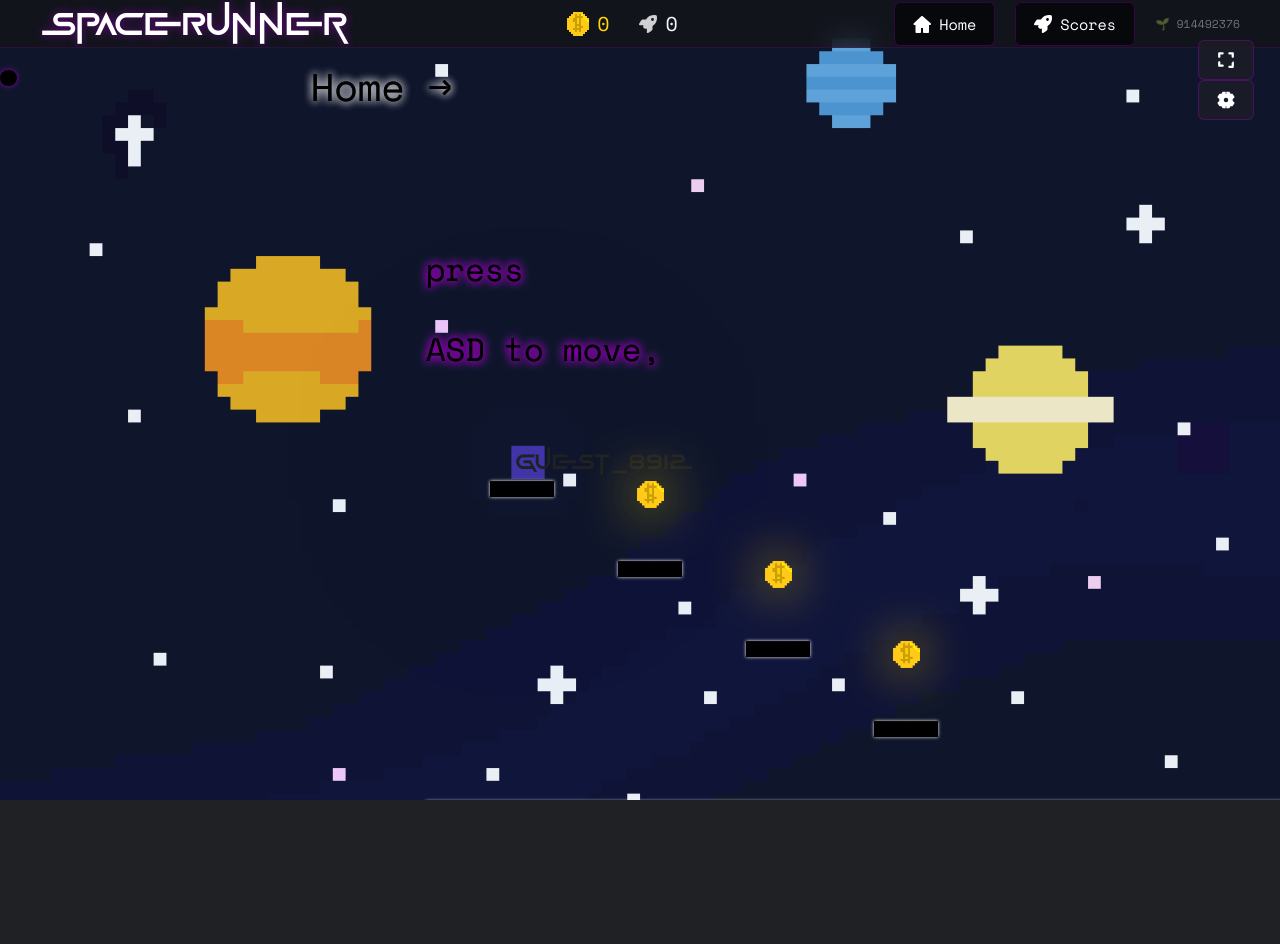
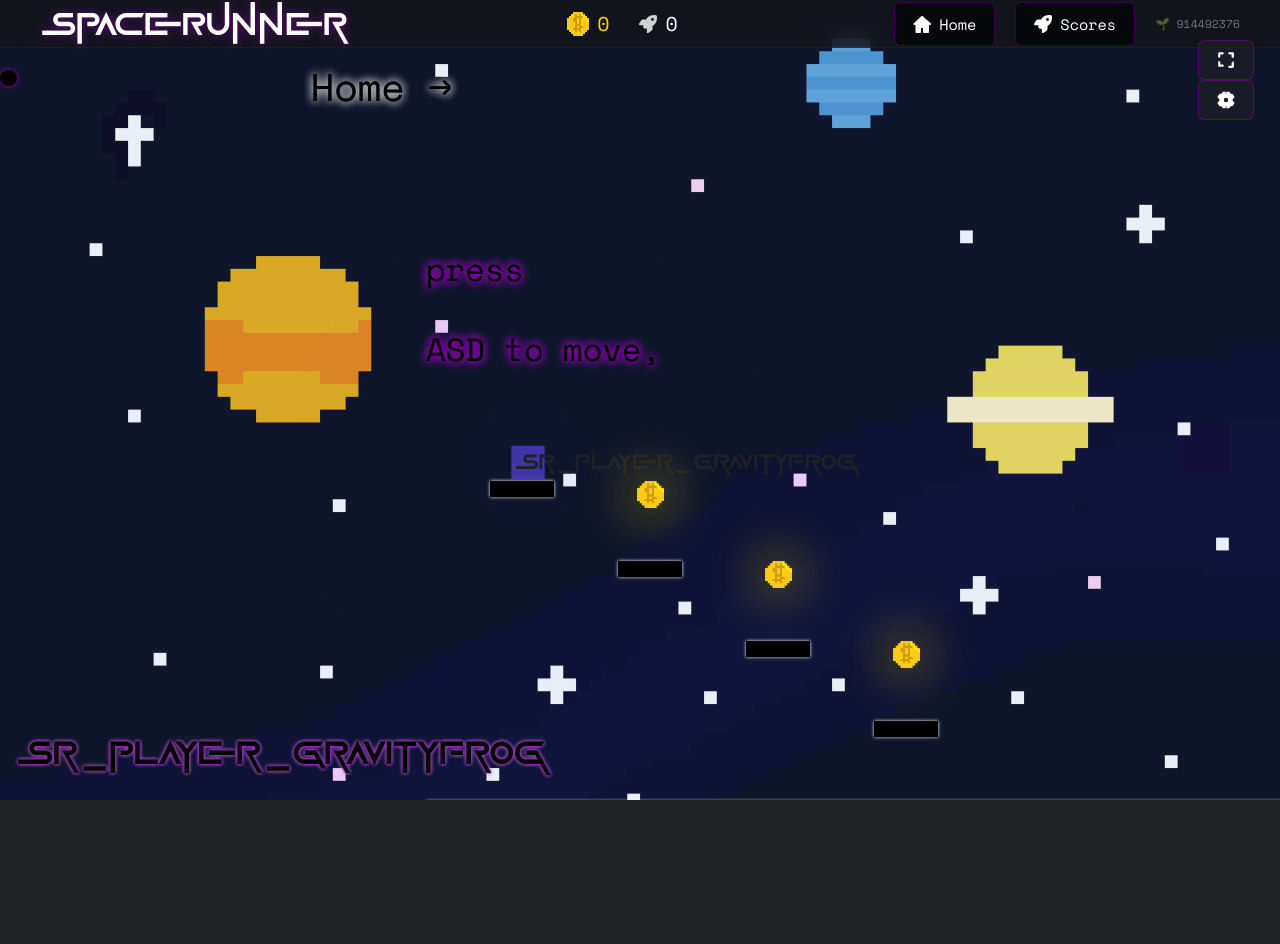
Before and after one commit to Michi4/SpaceRunner, a PHP site: page /game.html in a window 1280 px wide. Run offline with PHP 8.4, Linux system fonts and the light colour scheme.

Commit message:
Unify guest name to persistent sr_player_FunnyNames, display username/guest name in bottom left across pages, block guest name signups, prevent guest score saves, and restore Y coordinate logic to 15baf87

```diff
--- a/GAME/public/js/script.js
+++ b/GAME/public/js/script.js
@@ -1725,16 +1725,27 @@ function getLoggedUser() {
     }
   }
 
+  if (!window._guestName) {
+      if (localStorage.getItem('sr_guest_name')) {
+          window._guestName = localStorage.getItem('sr_guest_name');
+      } else {
+          const adjectives = ['Cosmic', 'Speedy', 'Quantum', 'Nebula', 'Cyber', 'Rocket', 'Shadow', 'Super', 'Turbo', 'Neon', 'Astro', 'Gravity', 'Star'];
+          const nouns = ['Runner', 'Monkey', 'Alien', 'Banana', 'Donut', 'Potato', 'Ninja', 'Cat', 'Frog', 'Cactus', 'Burger', 'Panda', 'Robot'];
+          const adj = adjectives[Math.floor(Math.random() * adjectives.length)];
+          const noun = nouns[Math.floor(Math.random() * nouns.length)];
+          window._guestName = 'sr_player_' + adj + noun;
+          localStorage.setItem('sr_guest_name', window._guestName);
+      }
+  }
+
   console.log("User ID: " + userId + ", Username: " + username);
-  document.getElementById("loggeduser").innerHTML = username;
+  const displayUser = username || window._guestName;
+  document.getElementById("loggeduser").innerHTML = displayUser;
+
   if (typeof players !== 'undefined' && players[0]) {
       if (username) {
           players[0].text = username;
       } else {
-          // Assign a persistent guest name for this session so remote players see a name
-          if (!window._guestName) {
-              window._guestName = 'Guest_' + Math.floor(Math.random() * 9000 + 1000);
-          }
           players[0].text = window._guestName;
       }
   }
@@ -1747,6 +1758,10 @@ getLoggedUser();
 
 
 function saveScore(score) {
+    if (players[0] && players[0].text && players[0].text.startsWith('sr_player_')) {
+        console.log('Guest score not saved.');
+        return;
+    }
     const data = new FormData();
     data.append('difficulty', score.difficulty ?? 'hard');
     data.append('score', score.ratioDistance ?? 0);
@@ -1838,8 +1853,9 @@ if (localStorage.getItem('multiplayer') === 'true') {
             if (!myRoom) return;
             const data = {
                 room: myRoom,
-                rx: (players[0].position.x + game.scrollOffset) / width,
-                ry: players[0].position.y / height, // top-of-player Y (proportional to screen height)
+                px: players[0].position.x / width,
+                py: players[0].position.y / height,
+                offset: game.scrollOffset / width,
                 color: players[0].color,
                 text: players[0].text || (window._guestName || '?'),
                 level: game.level
@@ -1877,6 +1893,7 @@ function drawRemotePlayers() {
     if (localStorage.getItem('multiplayer') !== 'true') return;
     const playerW = width / 38.4;
     const playerH = playerW;
+    const myOffset = game.scrollOffset / width;
 
     Object.values(remotePlayers).forEach(d => {
         // Only draw players on the exact same level as the local player
@@ -1884,11 +1901,9 @@ function drawRemotePlayers() {
         const localLevel = Number(game.level);
         if (remoteLevel !== localLevel) return;
 
-        // world X: absolute level position
-        const worldX = d.rx * width - game.scrollOffset;
-
-        // world Y: proportional to screen height (same top-Y normalization as sent)
-        const worldY = d.ry * height;
+        // Calculate dynamic relative screen position based on scrollOffset difference
+        const worldX = (d.px + d.offset - myOffset) * width;
+        const worldY = d.py * height;
 
         ctx.save();
         let drawColor = d.color;
--- a/GAME/public/login/script.js
+++ b/GAME/public/login/script.js
@@ -129,6 +129,9 @@ if (signupForm) {
       valid = false;
     } else if (!/^[a-zA-Z0-9_-]{3,16}$/.test(usernameVal)) {
       showError(usernameInput, 'Use 3–16 characters: letters, numbers, _ or -.');
+      valid = false;
+    } else if (usernameVal.toLowerCase().startsWith('sr_player_')) {
+      showError(usernameInput, 'Username cannot start with "sr_player_".');
       valid = false;
     } else {
       showSuccess(usernameInput);
--- a/GAME/public/login/signup.php
+++ b/GAME/public/login/signup.php
@@ -38,6 +38,10 @@ $password = $_POST['password']      ?? '';
 
 if (!preg_match('/^[a-zA-Z0-9_-]{3,16}$/', $username)) {
     send_error('Invalid username. Use 3–16 characters: letters, numbers, _ or -.');
+}
+
+if (strncasecmp($username, 'sr_player_', 10) === 0) {
+    send_error('Username cannot start with "sr_player_".');
 }
 
 if (!filter_var($email, FILTER_VALIDATE_EMAIL)) {
```
Also changed, not shown: GAME/public/js/index.js (+20 -6 lines), GAME/public/lobby.html (+15 -3 lines).
